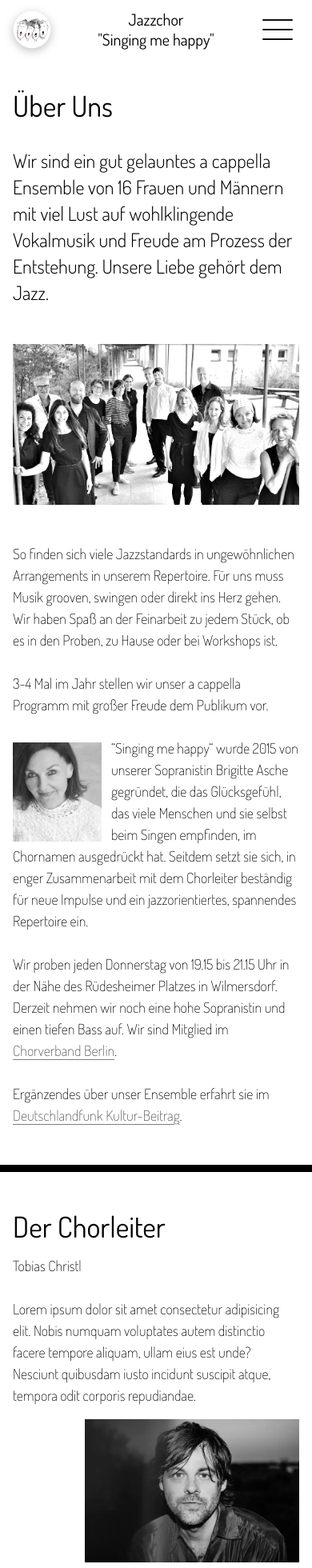
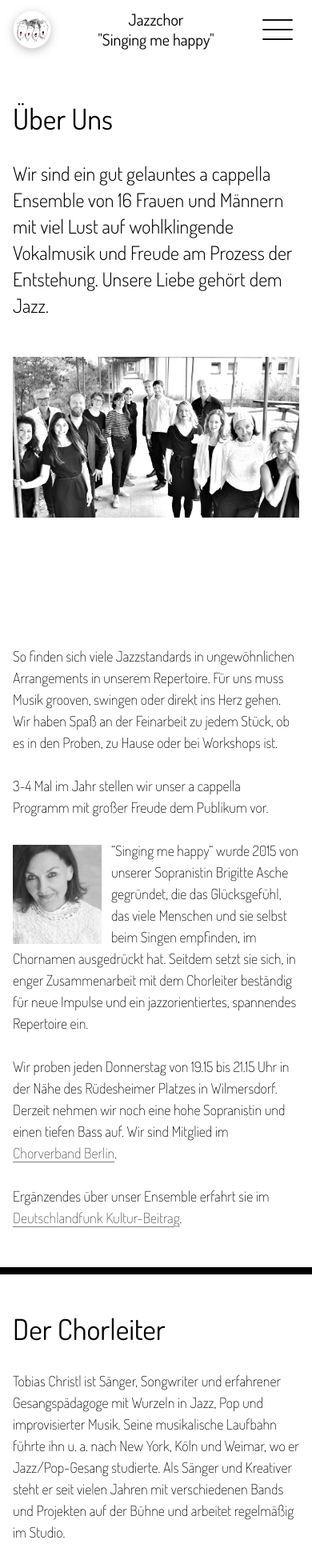
Before and after one commit to NinaHahne/singingmehappy, a SvelteKit app: page /ueber-uns in a window 390 px wide. Shown: the top 1960 px of the page at 80% size. Built offline with nearby package versions, Linux system fonts and the light colour scheme.

Commit message:
feat: enhance layout and styling for various sections; add utility classes for consistency

```diff
--- a/src/routes/+layout.svelte
+++ b/src/routes/+layout.svelte
@@ -159,7 +159,7 @@
     </div>
   </nav>
 
-  <main class="relative flex flex-col">
+  <main class="relative flex flex-col items-center">
     {@render children()}
   </main>
 
--- a/src/routes/konzerte/+page.svelte
+++ b/src/routes/konzerte/+page.svelte
@@ -1,5 +1,16 @@
 <script lang="ts">
-  import UnderConstruction from '$lib/components/UnderConstruction.svelte';
+  import HeaderAbsolute from '$lib/components/HeaderAbsolute.svelte';
 </script>
 
-<UnderConstruction title="Nächste Konzerte" />
+<HeaderAbsolute />
+
+<section class="content-wrapper pt-20">
+  <section class="content-section">
+    <div class="left-col">
+      <h1 class="text-4xl font-normal">Konzerte</h1>
+    </div>
+    <div class="">
+      <blockquote class="max-w-3xl">Die Konzerte für 2026 sind in der Organisationsphase.</blockquote>
+    </div>
+  </section>
+</section>
--- a/src/routes/ueber-uns/+page.svelte
+++ b/src/routes/ueber-uns/+page.svelte
@@ -6,9 +6,10 @@
 
 <HeaderAbsolute />
 
-<section class="flex flex-col gap-4 px-4 pt-28 md:flex-row md:items-start lg:gap-8">
-  <div class="md:min-w-[220px] md:text-right lg:min-w-[300px]">
-    <h1 class=" text-4xl font-normal">Über Uns</h1>
+<section class="content-wrapper pt-20">
+  <section class="content-section pb-0 md:pb-0">
+    <div class="left-col">
+      <h1 class="text-4xl font-normal">Über Uns</h1>
     </div>
     <div class="">
       <blockquote class="max-w-3xl">
@@ -28,12 +29,12 @@
       </div>
     </div>
   </section>
+</section>
 
 <!-- TODO: section erst bei Klick auf "Mehr erfahren" anzeigen -->
-<section class="relative flex flex-col px-4 pb-12 md:flex-row md:pb-20 lg:gap-8">
-  <div
-    class="flex h-full flex-col leading-normal md:min-w-[220px] md:items-end md:self-center md:text-right lg:min-w-[300px]"
-  ></div>
+<section class="content-wrapper">
+  <section class="content-section pt-0 md:pt-0">
+    <div class="left-col"></div>
     <div class="">
       <div class="max-w-3xl">
         <p>
@@ -54,12 +55,12 @@
           />
         </picture>
         <p>
-        “Singing me happy“ wurde 2015 von unserer Sopranistin Brigitte Asche gegründet, die das Glücksgefühl, das viele
-        Menschen und sie selbst beim Singen empfinden, im Chornamen ausgedrückt hat. Seitdem setzt sie sich, in enger
-        Zusammenarbeit mit dem Chorleiter beständig für neue Impulse und ein jazzorientiertes, spannendes Repertoire
-        ein. <br /><br />
-        Wir proben jeden Donnerstag von 19.15 bis 21.15 Uhr in der Nähe des Rüdesheimer Platzes in Wilmersdorf. Derzeit nehmen
-        wir noch eine hohe Sopranistin und einen tiefen Bass auf. Wir sind Mitglied im
+          “Singing me happy“ wurde 2015 von unserer Sopranistin Brigitte Asche gegründet, die das Glücksgefühl, das
+          viele Menschen und sie selbst beim Singen empfinden, im Chornamen ausgedrückt hat. Seitdem setzt sie sich, in
+          enger Zusammenarbeit mit dem Chorleiter beständig für neue Impulse und ein jazzorientiertes, spannendes
+          Repertoire ein. <br /><br />
+          Wir proben jeden Donnerstag von 19.15 bis 21.15 Uhr in der Nähe des Rüdesheimer Platzes in Wilmersdorf. Derzeit
+          nehmen wir noch eine hohe Sopranistin und einen tiefen Bass auf. Wir sind Mitglied im
           <a href="https://www.chorverband-berlin.de/" target="_blank">Chorverband Berlin</a>. <br /><br />
           Ergänzendes über unser Ensemble erfahrt sie im
           <a href="https://www.deutschlandfunkkultur.de/singing-me-happy-der-chor-zum-glueck-100.html" target="_blank"
@@ -69,34 +70,52 @@
       </div>
     </div>
   </section>
+</section>
 
-<hr class="border-8 border-t border-black" />
+<hr class="w-full border-8 border-t border-black" />
 
-<section class="relative flex flex-col gap-4 px-4 py-12 md:flex-row md:justify-between md:px-8 md:py-20 lg:gap-8">
-  <div class="flex w-full flex-col items-start justify-start">
-    <div class="max-w-2xl md:ml-[104px]">
+<section class="content-wrapper">
+  <section class="content-section md:flex-col md:gap-0 md:px-20">
+    <!-- <div class="left-col">
       <h1>Der Chorleiter</h1>
+    </div> -->
+    <h1>Der Chorleiter</h1>
+    <section class="relative flex w-full flex-col gap-4 md:flex-row md:gap-8">
       <!-- TODO: Text austauschen -->
       <p>
-        Tobias Christl <br /><br />
-        Lorem ipsum dolor sit amet consectetur adipisicing elit. Nobis numquam voluptates autem distinctio facere tempore
-        aliquam, ullam eius est unde? Nesciunt quibusdam iusto incidunt suscipit atque, tempora odit corporis repudiandae.
+        Tobias Christl ist Sänger, Songwriter und erfahrener Gesangspädagoge mit Wurzeln in Jazz, Pop und improvisierter
+        Musik. Seine musikalische Laufbahn führte ihn u. a. nach New York, Köln und Weimar, wo er Jazz/Pop-Gesang
+        studierte. Als Sänger und Kreativer steht er seit vielen Jahren mit verschiedenen Bands und Projekten auf der
+        Bühne und arbeitet regelmäßig im Studio.
+        <br /><br />
+        Neben seiner künstlerischen Arbeit war Tobias an zahlreichen Musikhochschulen tätig – zuletzt als Leiter des Fachbereichs
+        Vocal Jazz an der Hochschule für Musik Würzburg. Er bringt Erfahrung aus verschiedenen Ensembles, Chorprojekten und
+        Workshops mit und liebt es, Menschen für Musik und Stimme zu begeistern.
+        <br /><br />
+        Im Chor arbeitet Tobias mit funktionaler Stimmbildung, gesunder Atemführung und dem Ziel, die eigene Stimme frei,
+        authentisch und mit Freude zu entfalten – egal ob beim Singen nach Noten, beim Improvisieren oder beim Entdecken
+        neuer Klangmöglichkeiten. Was für ihn zählt: Neugier, Klang, Gemeinschaft – und Spaß am Singen.
+        <br /><br />
+        Tobias übernahm im November 2025 die Chorleitung von “Singing me happy“. Seine Energie und gute Laune setzt er dazu
+        ein, die große eigene Leidenschaft für Musik zu teilen und den “Funken“ überspringen zu lassen.
       </p>
-    </div>
-  </div>
-  <div class="relative flex h-auto flex-col items-end md:min-w-[220px] md:items-start md:self-end lg:min-w-[300px]">
-    <picture class="max-h-full w-[75%] min-w-[180px] object-contain md:mb-0 md:h-[8lh] md:w-full">
+      <div
+        class="sticky top-20 flex h-auto w-[75%] flex-shrink-0 flex-col items-end self-end md:h-[12lh] md:w-auto md:self-start"
+      >
+        <picture class="w-full md:h-full md:w-auto">
           <img
             src="/images/ueber-uns/portrait_Tobias_Foto_Dovile Sermokas.webp"
             alt="Portrait von Tobias Christl"
-        class="h-full w-full object-cover"
+            class="w-full md:h-full md:w-auto"
           />
         </picture>
         <p class="mt-2 md:absolute md:left-0 md:top-full">Tobias Christl</p>
       </div>
     </section>
+  </section>
+</section>
 
-<hr class="border-8 border-t border-black" />
+<hr class="w-full border-8 border-t border-black" />
 
 <section class="relative flex w-full flex-col gap-4 px-4 py-12 md:flex-row md:py-20 md:pl-8 md:pr-20 lg:gap-8">
   <div class="flex h-full flex-col md:ml-[104px] md:min-w-[220px] lg:min-w-[300px]">
--- a/src/routes/was-wir-singen/+page.svelte
+++ b/src/routes/was-wir-singen/+page.svelte
@@ -20,41 +20,48 @@
 
 <HeaderAbsolute />
 
-<section class="flex flex-col gap-4 px-4 pb-12 pt-28 md:flex-row md:items-start md:pb-20 lg:gap-8">
-  <div class="md:min-w-[220px] md:text-right lg:min-w-[300px]">
+<section class="content-wrapper pt-20">
+  <section class="content-section">
+    <div class="left-col">
       <h1 class="text-4xl font-normal">Was wir singen</h1>
     </div>
     <div class="">
       <blockquote class="max-w-3xl">
         "Wir singen a cappella Jazzstandards in oft überraschenden Arrangements. Der ein oder andere Popsong im Kleid
-      eines Jazzarrangements ist auch dabei. Rhythmisch komplizierte Latin-Songs und uns berührende Jazzballaden bringen
-      Abwechslung in unser Repertoire."
+        eines Jazzarrangements ist auch dabei. Rhythmisch komplizierte Latin-Songs und uns berührende Jazzballaden
+        bringen Abwechslung in unser Repertoire."
       </blockquote>
     </div>
   </section>
+</section>
 
-<hr class="border-8 border-t border-black" />
+<hr class="w-full border-8 border-t border-black" />
 
-<section class="flex flex-col px-4 py-12 md:flex-row md:items-start md:gap-4 md:py-20 md:pr-24 lg:gap-8">
-  <div class="md:min-w-[220px] md:text-right lg:min-w-[300px]">
+<section class="content-wrapper">
+  <section class="content-section">
+    <div class="left-col">
       <h1 class="text-4xl font-normal">Hörbeispiele</h1>
     </div>
     <AudioExamplesSection />
   </section>
+</section>
 
-<hr class="border-8 border-t border-black" />
+<hr class="w-full border-8 border-t border-black" />
 
-<section class="flex flex-col px-4 pb-20 pt-12 md:flex-row md:items-start md:gap-4 md:pb-32 md:pr-24 lg:gap-8">
-  <div class="md:min-w-[220px] md:text-right lg:min-w-[300px]">
+<section class="content-wrapper">
+  <section class="content-section">
+    <div class="left-col">
       <h1 class="text-4xl font-normal">Videos</h1>
     </div>
     <VideoExamplesSection />
   </section>
+</section>
 
-<hr class="border-8 border-t border-black" />
+<hr class="w-full border-8 border-t border-black" />
 
-<section class="flex flex-col px-4 pb-20 pt-12 md:flex-row md:items-start md:gap-4 md:pb-32 md:pr-24 lg:gap-8">
-  <div class="md:min-w-[220px] md:text-right lg:min-w-[300px]">
+<section class="content-wrapper">
+  <section class="content-section">
+    <div class="left-col">
       <h1 class="text-4xl font-normal">Weitere Links</h1>
     </div>
     <section id="weitere-links" class="w-full">
@@ -64,3 +71,4 @@
       <PressLinks items={pressItems} />
     </section>
   </section>
+</section>
--- a/src/styles/app.css
+++ b/src/styles/app.css
@@ -97,4 +97,13 @@ body:has(.show-menu) .menu > div > div {
     filter: drop-shadow(0 3px 6px theme('colors.white / 0.3')) drop-shadow(0 6px 12px theme('colors.white / 0.3'))
       drop-shadow(0 12px 24px theme('colors.white / 0.3'));
   }
+  .content-wrapper {
+    @apply w-full max-w-screen-xl;
+  }
+  .content-section {
+    @apply flex flex-col gap-4 px-4 py-12 md:flex-row md:items-start md:py-20 lg:gap-8;
+  }
+  .left-col {
+    @apply md:w-52 md:text-right lg:min-w-64;
+  }
 }
```
Lines whose indentation alone changed are shown as unchanged.
